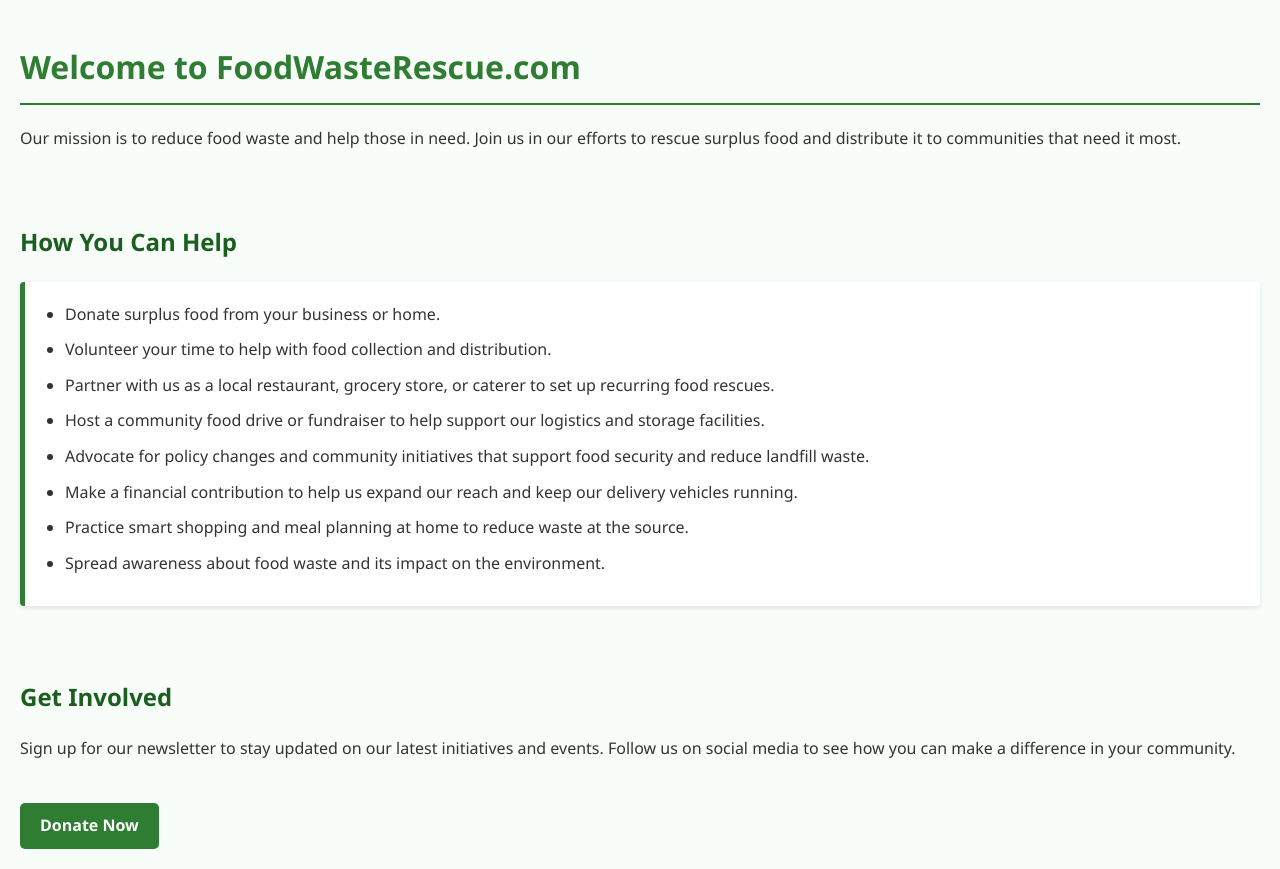
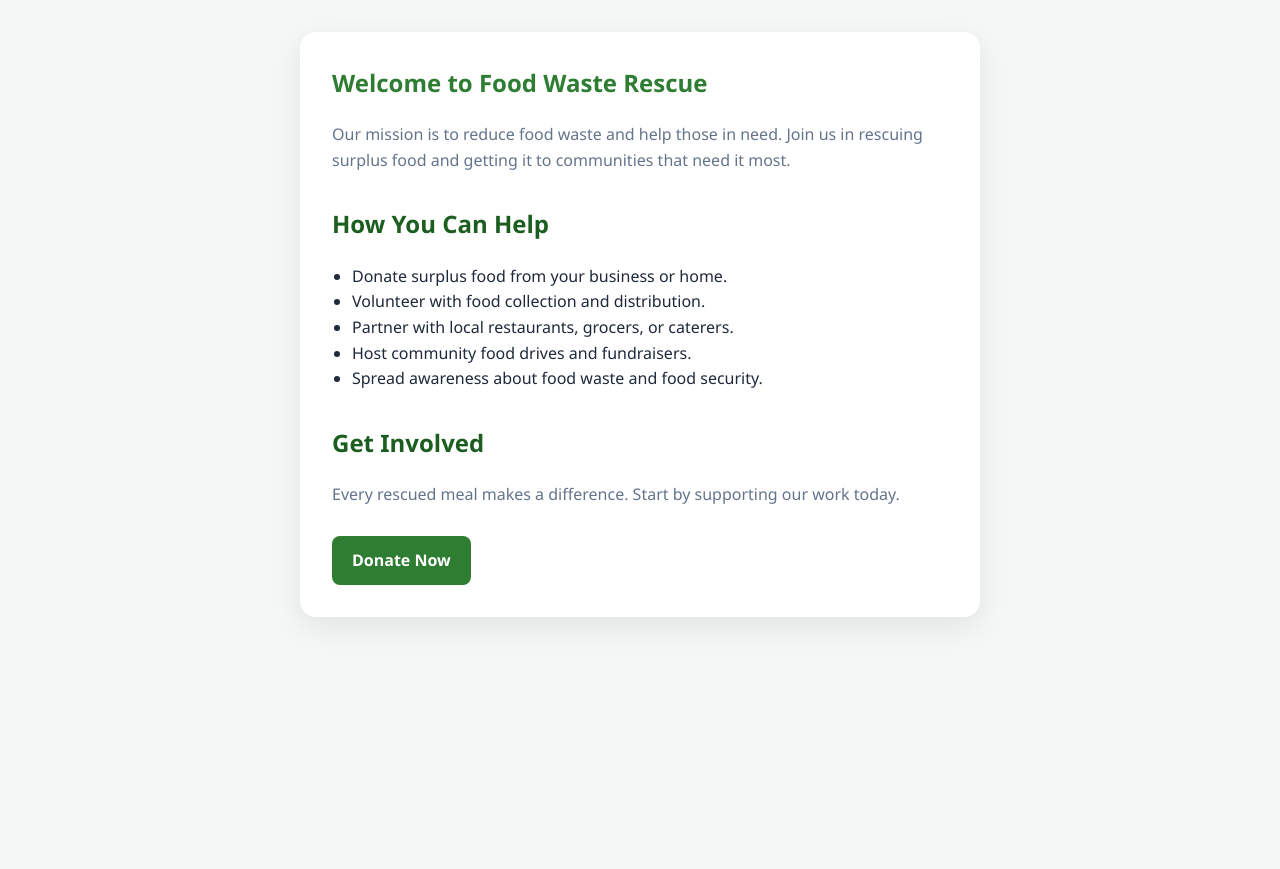
Before and after one commit to manasvikochikar-web/Food-Waste-Rescue, a Flask app: page /main in a window 1280 px wide. After the commit the page ends 621 px from the top, so only its background shows below. Run offline with Flask 3, Linux system fonts and the light colour scheme; some libraries are stand-ins or nearby versions.

Commit message:
Rebuild app from scratch and fix Railway 502 startup crash.
Clean Flask routes and templates, lazy database init with /health check, Nixpacks deploy config, and remove broken Dockerfile.

Co-authored-by: Cursor <cursoragent@cursor.com>

```diff
--- a/app.py
+++ b/app.py
@@ -7,13 +7,14 @@ app = Flask(__name__)
 
 DATABASE_URL = os.environ.get("DATABASE_URL")
 DATABASE_PATH = os.environ.get("DATABASE_PATH", "users.db")
+_db_initialized = False
 
 
 def use_postgres():
     return bool(DATABASE_URL)
 
 
-def get_db_connection():
+def get_db():
     if use_postgres():
         import psycopg2
 
@@ -24,32 +25,56 @@ def get_db_connection():
 
 
 def init_db():
-    conn = get_db_connection()
-    if use_postgres():
-        with conn.cursor() as cur:
-            cur.execute(
+    conn = get_db()
+    try:
+        if use_postgres():
+            with conn.cursor() as cur:
+                cur.execute(
+                    """
+                    CREATE TABLE IF NOT EXISTS users (
+                        id SERIAL PRIMARY KEY,
+                        username TEXT NOT NULL,
+                        email TEXT NOT NULL,
+                        phone TEXT NOT NULL,
+                        password TEXT NOT NULL,
+                        created_at TIMESTAMPTZ DEFAULT NOW()
+                    )
+                    """
+                )
+        else:
+            conn.execute(
                 """
                 CREATE TABLE IF NOT EXISTS users (
-                    id SERIAL PRIMARY KEY,
+                    id INTEGER PRIMARY KEY AUTOINCREMENT,
                     username TEXT NOT NULL,
                     email TEXT NOT NULL,
                     phone TEXT NOT NULL,
-                    password TEXT NOT NULL
+                    password TEXT NOT NULL,
+                    created_at TIMESTAMP DEFAULT CURRENT_TIMESTAMP
                 )
                 """
             )
-    else:
-        conn.execute(
-            """
-            CREATE TABLE IF NOT EXISTS users
-            (username TEXT, email TEXT, phone TEXT, password TEXT)
-            """
-        )
-    conn.commit()
-    conn.close()
+        conn.commit()
+    finally:
+        conn.close()
 
 
-init_db()
+def ensure_db():
+    global _db_initialized
+    if _db_initialized:
+        return True
+    try:
+        init_db()
+        _db_initialized = True
+        return True
+    except Exception:
+        app.logger.exception("Database initialization failed")
+        return False
+
+
+@app.route("/health")
+def health():
+    return "ok", 200
 
 
 @app.route("/")
@@ -59,12 +84,18 @@ def index():
 
 @app.route("/login", methods=["POST"])
 def login():
-    username = request.form.get("username")
-    email = request.form.get("email")
-    phone = request.form.get("phone")
-    password = request.form.get("password")
+    username = request.form.get("username", "").strip()
+    email = request.form.get("email", "").strip()
+    phone = request.form.get("phone", "").strip()
+    password = request.form.get("password", "")
 
-    conn = get_db_connection()
+    if not all([username, email, phone, password]):
+        return redirect(url_for("index"))
+
+    if not ensure_db():
+        return redirect(url_for("index"))
+
+    conn = get_db()
     if use_postgres():
         with conn.cursor() as cur:
             cur.execute(
@@ -76,7 +107,10 @@ def login():
             )
     else:
         conn.execute(
-            "INSERT INTO users VALUES (?, ?, ?, ?)",
+            """
+            INSERT INTO users (username, email, phone, password)
+            VALUES (?, ?, ?, ?)
+            """,
             (username, email, phone, password),
         )
     conn.commit()
@@ -90,7 +124,7 @@ def main_page():
     return render_template("main.html")
 
 
-@app.route("/donate.html")
+@app.route("/donate")
 def donate():
     return render_template("donate.html")
 
--- a/static/main.css
+++ /dev/null
@@ -1,51 +0,0 @@
-/* General Layout */
-body {
-    font-family: 'Segoe UI', Tahoma, Geneva, Verdana, sans-serif;
-    line-height: 1.6;
-    color: #333;
-    max-width: 8000px;
-    margin: 0 auto;
-    padding: 20px;
-    background-color: #f9fdf9;
-}
-
-/* Typography */
-h1 {
-    color: #2e7d32;
-    border-bottom: 2px solid #2e7d32;
-    padding-bottom: 10px;
-}
-
-h2 {
-    color: #1b5e20;
-    margin-top: 30px;
-}
-
-/* Links and Buttons */
-a {
-    display: inline-block;
-    background-color: #2e7d32;
-    color: white;
-    padding: 10px 20px;
-    text-decoration: none;
-    border-radius: 5px;
-    font-weight: bold;
-    transition: background-color 0.3s ease;
-}
-
-a:hover {
-    background-color: #1b5e20;
-}
-
-/* Lists */
-ul {
-    background-color: #ffffff;
-    padding: 20px 40px;
-    border-left: 5px solid #2e7d32;
-    border-radius: 4px;
-    box-shadow: 0 2px 5px rgba(0,0,0,0.1);
-}
-
-li {
-    margin-bottom: 10px;
-}
--- a/static/style.css
+++ b/static/style.css
@@ -1,103 +1,154 @@
-/* Reset and global body styling */
-body {
-    font-family: 'Segoe UI', sans-serif;
-    background-color: #f4f7f6;
-    display: flex;
-    justify-content: center;
-    align-items: center;
-    height: 100vh;
-    margin: 0;
-
-
-
-/* Container styling */
-.login-container {
-    background: #ffffff;
-    padding: 30px;
-    border-radius: 8px;
-    box-shadow: 0 4px 6px rgba(0, 0, 0, 0.1);
-    width: 300px;
+:root {
+    --green: #2e7d32;
+    --green-dark: #1b5e20;
+    --bg: #f4f7f6;
+    --card: #ffffff;
+    --text: #1e293b;
+    --muted: #64748b;
+    --shadow: 0 10px 30px rgba(0, 0, 0, 0.08);
 }
 
-/* Typography */
-h2 {
+* {
+    box-sizing: border-box;
+}
+
+body {
+    margin: 0;
+    font-family: "Segoe UI", system-ui, sans-serif;
+    background: var(--bg);
+    color: var(--text);
+    line-height: 1.6;
+}
+
+a {
+    color: var(--green);
+}
+
+.page {
+    max-width: 720px;
+    margin: 0 auto;
+    padding: 32px 20px 48px;
+}
+
+.card {
+    background: var(--card);
+    border-radius: 16px;
+    box-shadow: var(--shadow);
+    padding: 32px;
+}
+
+.center-page {
+    min-height: 100vh;
+    display: flex;
+    align-items: center;
+    justify-content: center;
+    padding: 20px;
+}
+
+.login-card {
+    width: 100%;
+    max-width: 420px;
+}
+
+.brand {
     text-align: center;
-    color: #333;
+    margin-bottom: 24px;
+}
+
+.brand h1 {
+    margin: 0 0 8px;
+    color: var(--green);
+    font-size: 1.75rem;
+}
+
+.brand p {
+    margin: 0;
+    color: var(--muted);
+}
+
+.field {
+    margin-bottom: 16px;
+}
+
+.field label {
+    display: block;
+    margin-bottom: 6px;
+    font-weight: 600;
+    font-size: 0.95rem;
+}
+
+.field input {
+    width: 100%;
+    padding: 12px 14px;
+    border: 1px solid #cbd5e1;
+    border-radius: 8px;
+    font-size: 1rem;
+}
+
+.field input:focus {
+    outline: 2px solid rgba(46, 125, 50, 0.25);
+    border-color: var(--green);
+}
+
+.btn {
+    display: inline-block;
+    border: none;
+    background: var(--green);
+    color: #fff;
+    padding: 12px 20px;
+    border-radius: 8px;
+    font-size: 1rem;
+    font-weight: 600;
+    text-decoration: none;
+    cursor: pointer;
+    transition: background 0.2s ease;
+}
+
+.btn:hover {
+    background: var(--green-dark);
+}
+
+.btn-block {
+    width: 100%;
+    margin-top: 8px;
+}
+
+.hero h1 {
+    color: var(--green);
     margin-top: 0;
 }
 
-.input-group {
-    margin-bottom: 1rem;
+.hero p {
+    color: var(--muted);
 }
 
-label {
-    display: block;
-    margin-bottom: 0.5rem;
+.section-title {
+    color: var(--green-dark);
+    margin-top: 32px;
 }
 
-/* Input fields */
-input {
-    width: 100%;
-    padding: 10px;
-    margin-bottom: 15px;
-    border: 1px solid #ccc;
-    border-radius: 4px;
-    box-sizing: border-box; /* Crucial for width: 100% + padding */
+ul {
+    padding-left: 20px;
 }
 
-/* Button styling */
-button {
-    width: 100%;
-    padding: 10px;
-    background-color: #28a745;
-    color: white;
-    border: none;
-    border-radius: 4px;
-    cursor: pointer;
-    font-size: 16px;
-    transition: background-color 0.2s;
+.actions {
+    margin-top: 28px;
+    display: flex;
+    gap: 12px;
+    flex-wrap: wrap;
 }
 
-button:hover {
-    background-color: #218838;
+.thanks-icon {
+    width: 64px;
+    height: 64px;
+    color: var(--green);
+    margin-bottom: 16px;
 }
 
-.form-box {
-    background-color: #ffffff;
-    border: 1px solid #ddd;
-    border-radius: 8px;
-    padding: 30px;
-    max-width: 450px;
-    margin: 40px auto;
-    box-shadow: 0 4px 10px rgba(0, 0, 0, 0.05);
+.text-center {
+    text-align: center;
 }
 
-.form-box label {
-    display: block;
-    margin: 15px 0 5px;
-    font-weight: bold;
+.muted {
+    color: var(--muted);
 }
-
-.form-box input {
-    width: 100%;
-    padding: 10px;
-    border: 1px solid #ccc;
-    border-radius: 4px;
-    box-sizing: border-box; /* Ensures padding doesn't increase width */
-}
-
-.form-box button {
-    width: 100%;
-    padding: 12px;
-    background-color: #2e7d32;
-    color: white;
-    border: none;
-    border-radius: 4px;
-    margin-top: 20px;
-    cursor: pointer;
-    font-size: 16px;
-}
-
-.form-box button:hover {
-    background-color: #1b5e20;
-}
--- a/templates/main.html
+++ b/templates/main.html
@@ -3,30 +3,36 @@
 <head>
     <meta charset="UTF-8">
     <meta name="viewport" content="width=device-width, initial-scale=1.0">
-    <link rel="stylesheet" href="{{ url_for('static', filename='main.css') }}">
-    <title>FoodWasteRescue.com</title>
+    <title>Food Waste Rescue</title>
+    <link rel="stylesheet" href="{{ url_for('static', filename='style.css') }}">
 </head>
 <body>
-    <main class="main-container">
-        <h1>Welcome to FoodWasteRescue.com</h1>
-        <p>Our mission is to reduce food waste and help those in need. Join us in our efforts to rescue surplus food and distribute it to communities that need it most.</p>
-        <br>
-        <h2>How You Can Help</h2>
-        <ul>
-            <li>Donate surplus food from your business or home.</li>
-            <li>Volunteer your time to help with food collection and distribution.</li>
-            <li>Partner with us as a local restaurant, grocery store, or caterer to set up recurring food rescues.</li>
-            <li>Host a community food drive or fundraiser to help support our logistics and storage facilities.</li>
-            <li>Advocate for policy changes and community initiatives that support food security and reduce landfill waste.</li>
-            <li>Make a financial contribution to help us expand our reach and keep our delivery vehicles running.</li>
-            <li>Practice smart shopping and meal planning at home to reduce waste at the source.</li>
-            <li>Spread awareness about food waste and its impact on the environment.</li>
-        </ul>
-        <br>
-        <h2>Get Involved</h2>
-        <p>Sign up for our newsletter to stay updated on our latest initiatives and events. Follow us on social media to see how you can make a difference in your community.</p>
-        <br>
-        <a href="{{ url_for('donate') }}">Donate Now</a>
+    <main class="page">
+        <section class="card hero">
+            <h1>Welcome to Food Waste Rescue</h1>
+            <p>
+                Our mission is to reduce food waste and help those in need.
+                Join us in rescuing surplus food and getting it to communities that need it most.
+            </p>
+
+            <h2 class="section-title">How You Can Help</h2>
+            <ul>
+                <li>Donate surplus food from your business or home.</li>
+                <li>Volunteer with food collection and distribution.</li>
+                <li>Partner with local restaurants, grocers, or caterers.</li>
+                <li>Host community food drives and fundraisers.</li>
+                <li>Spread awareness about food waste and food security.</li>
+            </ul>
+
+            <h2 class="section-title">Get Involved</h2>
+            <p class="muted">
+                Every rescued meal makes a difference. Start by supporting our work today.
+            </p>
+
+            <div class="actions">
+                <a class="btn" href="{{ url_for('donate') }}">Donate Now</a>
+            </div>
+        </section>
     </main>
 </body>
 </html>
```
Also changed, not shown: database.sql (deleted, +0 -34 lines), railway.toml (added, +8 -0 lines), static/donate.css (deleted, +0 -17 lines), static/donate.js (deleted, +0 -15 lines), templates/donate.html (+31 -21 lines), templates/index.html (+19 -15 lines), templates/thanks.html (+12 -115 lines), users.db (deleted), 2 other files.
